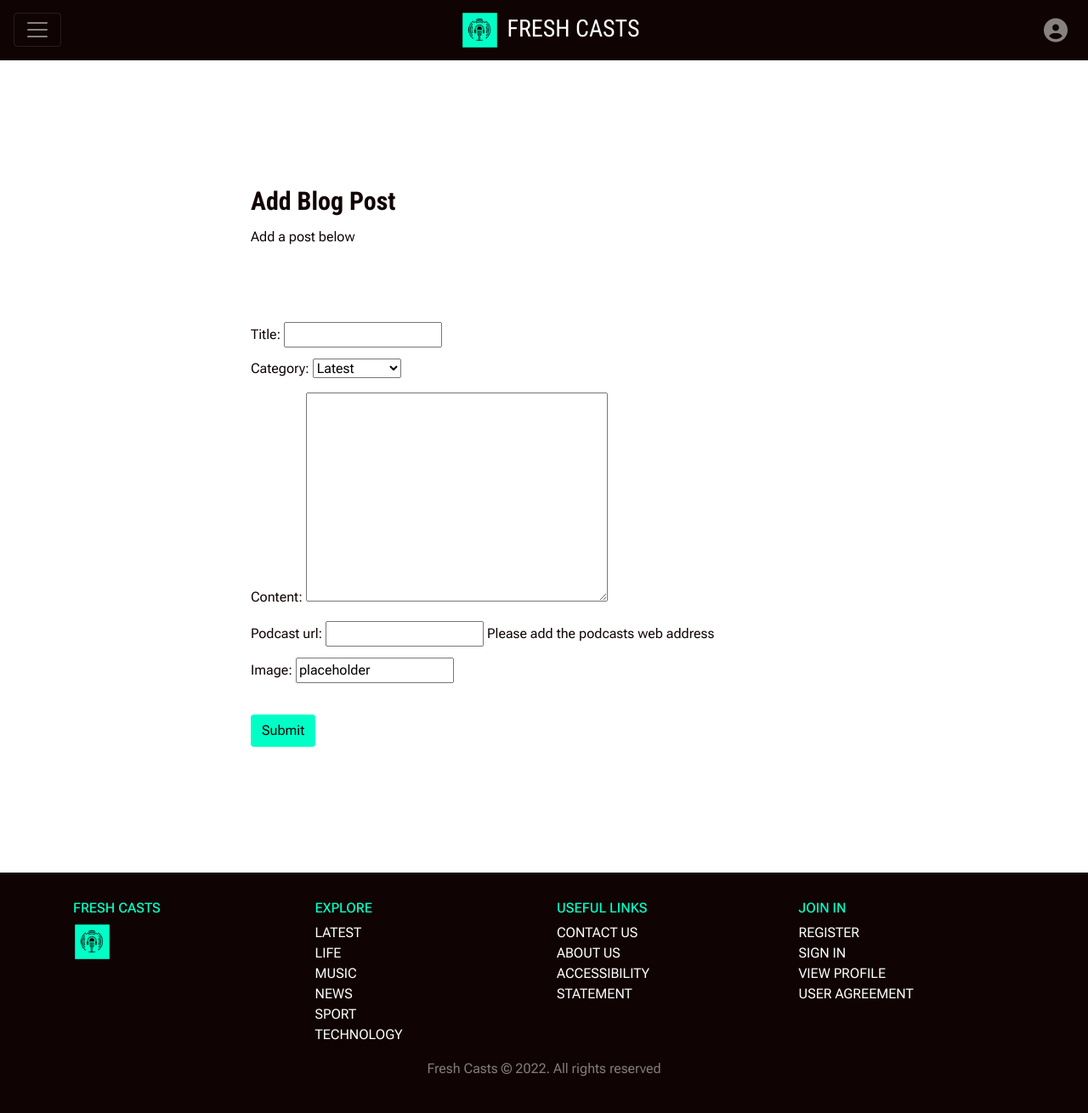
After one commit to RickofManc/fresh-casts, a Django app: page /add_post/ in a window 1280 px wide. The commit adds this page. Shown: the whole page at 85% size. Run offline with Django 3.2, Linux system fonts and the light colour scheme; some libraries are stand-ins or nearby versions.

Commit message:
Fix bugs with Contact Form not sending email with SendGrip, build 'Add Post' feature to allow authenticated Site Users the ability to submit blog posts

```diff
--- a/blog/models.py
+++ b/blog/models.py
@@ -5,6 +5,7 @@ Cloudinary as cloud based image repository
 """
 from django.db import models
 from django.contrib.auth.models import User
+from django.urls import reverse
 from cloudinary.models import CloudinaryField
 
 
@@ -53,6 +54,9 @@ class Post(models.Model):
         """
         return self.likes.count()
 
+    def get_absolute_url(self):
+        return reverse('home')
+
 
 class Comment(models.Model):
     post = models.ForeignKey(Post, on_delete=models.CASCADE,
--- a/blog/urls.py
+++ b/blog/urls.py
@@ -9,4 +9,5 @@ urlpatterns = [
     path('', views.PostList.as_view(), name='home'),
     path('post/<slug:slug>/', views.PostDetail.as_view(), name='post_detail'),
     path('like/<slug:slug>', views.PostLike.as_view(), name='post_like'),
+    path('add_post/', views.AddPostView.as_view(), name='add_post'),
 ]
--- a/blog/views.py
+++ b/blog/views.py
@@ -4,6 +4,7 @@ Import Post model
 """
 from django.shortcuts import render, get_object_or_404, reverse
 from django.views import generic, View
+from django.views.generic import CreateView
 from django.http import HttpResponseRedirect
 from .models import Post
 from .forms import CommentForm
@@ -80,3 +81,9 @@ class PostLike(View):
             post.likes.add(request.user)
 
         return HttpResponseRedirect(reverse('post_detail', args=[slug]))
+
+
+class AddPostView(CreateView):
+    model = Post
+    template_name = 'add_post.html'
+    fields = ('title', 'category', 'content', 'podcast_url', 'featured_image')
--- a/contact/admin.py
+++ b/contact/admin.py
@@ -4,6 +4,6 @@ from .models import Contact
 
 @admin.register(Contact)
 class ContactAdmin(admin.ModelAdmin):
-    list_display = ('name', 'email', 'subject', 'message', 'date_submitted')
-    search_fields = ['name', 'subject', 'message', 'date_submitted']
-    list_filter = ('name', 'date_submitted')
+    list_display = ('name', 'email', 'subject', 'message', 'date_submitted', 'contact_status')
+    search_fields = ['name', 'subject', 'message', 'date_submitted', 'contact_status']
+    list_filter = ('name', 'date_submitted', 'contact_status')
--- a/contact/forms.py
+++ b/contact/forms.py
@@ -7,6 +7,7 @@ class ContactForm(forms.ModelForm):
     email = forms.EmailField(label='', widget=forms.TextInput(attrs={'placeholder': 'Email'}))
     subject = forms.CharField(label='', widget=forms.TextInput(attrs={'placeholder': 'Subject'}))
     message = forms.CharField(label='', widget=forms.Textarea(attrs={'placeholder': 'Message'}))
+    contact_status = forms.CharField(label='', widget=forms.CheckboxInput())
 
     class Meta:
         model = Contact
--- a/templates/account/signup.html
+++ b/templates/account/signup.html
@@ -21,7 +21,7 @@
     <div class="row">
         <div class="col-md-8 mt-3 offset-md-2">
             <div class="card-body">
-                <form class="signup" id="signup_form" action="{% url 'account_signup' %}" method="post">
+                <form class="signup" id="signup_form" action="{% url 'account_signup' %}" method="POST">
                     <div class="form-group">
                         {% csrf_token %}
                         {{ form.as_p }}
--- /dev/null
+++ b/templates/add_post.html
@@ -0,0 +1,37 @@
+{% extends 'base.html' %}
+
+{% load i18n %}
+
+{% block title %}{% trans 'Add Blog Post' %}{% endblock %}
+
+{% block content %}
+
+<div class="container">
+    <div class="row">
+        <div class="col-md-8 mt-3 offset-md-2">
+            <div class="card-body">
+                <h2 class="card-title">{% trans 'Add Blog Post' %}</h2>
+
+                <p class="card-text">
+                    Add a post below
+                </p>
+            </div>
+        </div>
+    </div>
+    <div class="row">
+        <div class="col-md-8 mt-3 offset-md-2">
+            <div class="card-body">
+                <form method="POST">
+                    <div class="form-group">
+                        {% csrf_token %}
+                        {{ form.as_p }}
+                        <button class="btn btn-style right" type="submit">Submit</button>
+                </form>
+            </div>
+        </div>
+    </div>
+</div>
+
+</div>
+
+{% endblock content %}
--- a/templates/base.html
+++ b/templates/base.html
@@ -66,6 +66,9 @@
                     </li>
                     {% if user.is_authenticated %}
                     <li class="nav-item">
+                        <a href="{% url 'add_post' %}" class="nav-link">Add Post</a>
+                    </li>
+                    <li class="nav-item">
                         <a href="{% url 'account_logout' %}" class="nav-link">Sign Out</a>
                     </li>
                     {% else %}
@@ -104,6 +107,9 @@
                         <a href="{% url 'home' %}" class="nav-link" aria-current="page">Home</a>
                     </li>
                     {% if user.is_authenticated %}
+                    <li class="nav-item">
+                        <a href="{% url 'add_post' %}" class="nav-link">Add Post</a>
+                    </li>
                     <li class="nav-item">
                         <a href="{% url 'account_logout' %}" class="nav-link">Sign Out</a>
                     </li>
--- a/templates/contact.html
+++ b/templates/contact.html
@@ -42,7 +42,7 @@
                         <label for="message">Message: </label>
                         <div>{{ form.message }}</div>
                     </div>
-                    <div class="form-group">
+                    <div class="form-actions">
                         <button type="submit" class="btn btn-style right">Send Now</button>
                     </div>
                 </form>
```
Also changed, not shown: contact/models.py (+7 -0 lines), contact/views.py (+22 -3 lines), fresh_casts/settings.py (+13 -6 lines), contact/migrations/0002_auto_20220531_2034.py (added), 1 other file.
